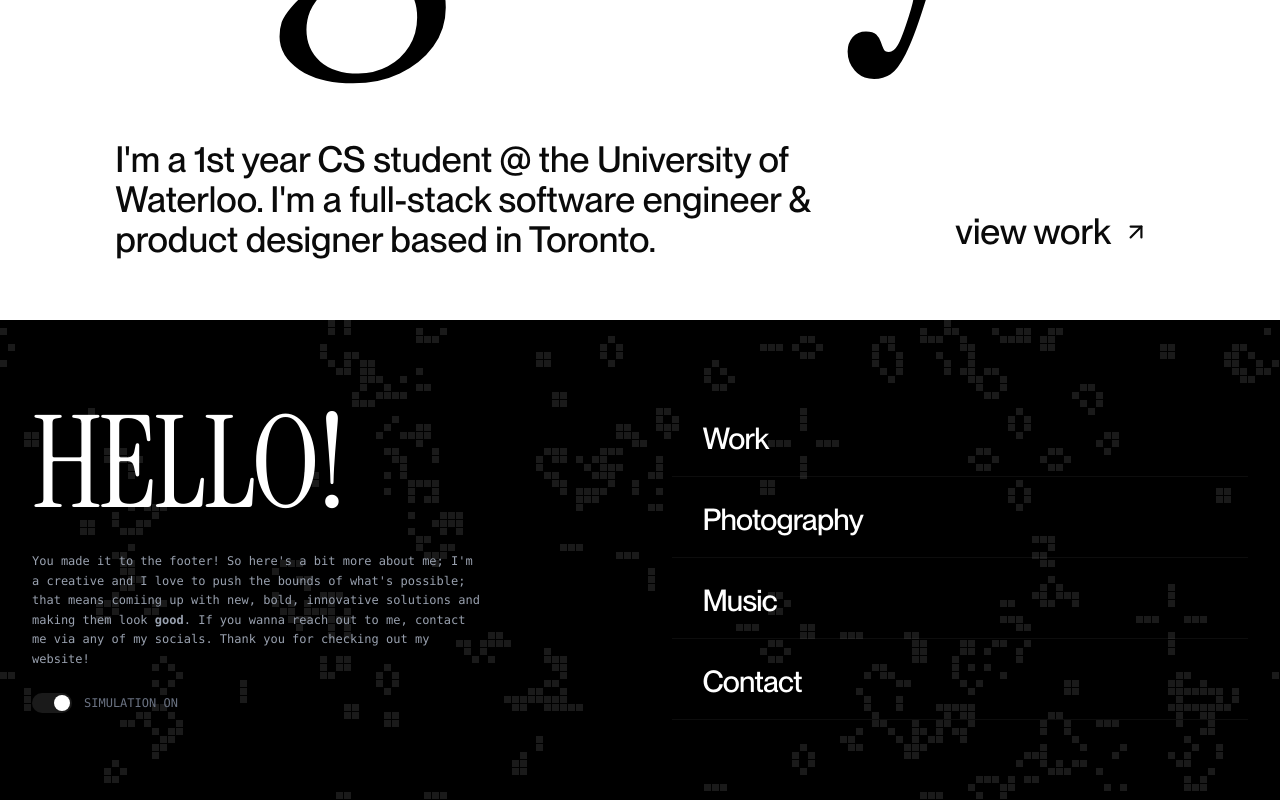
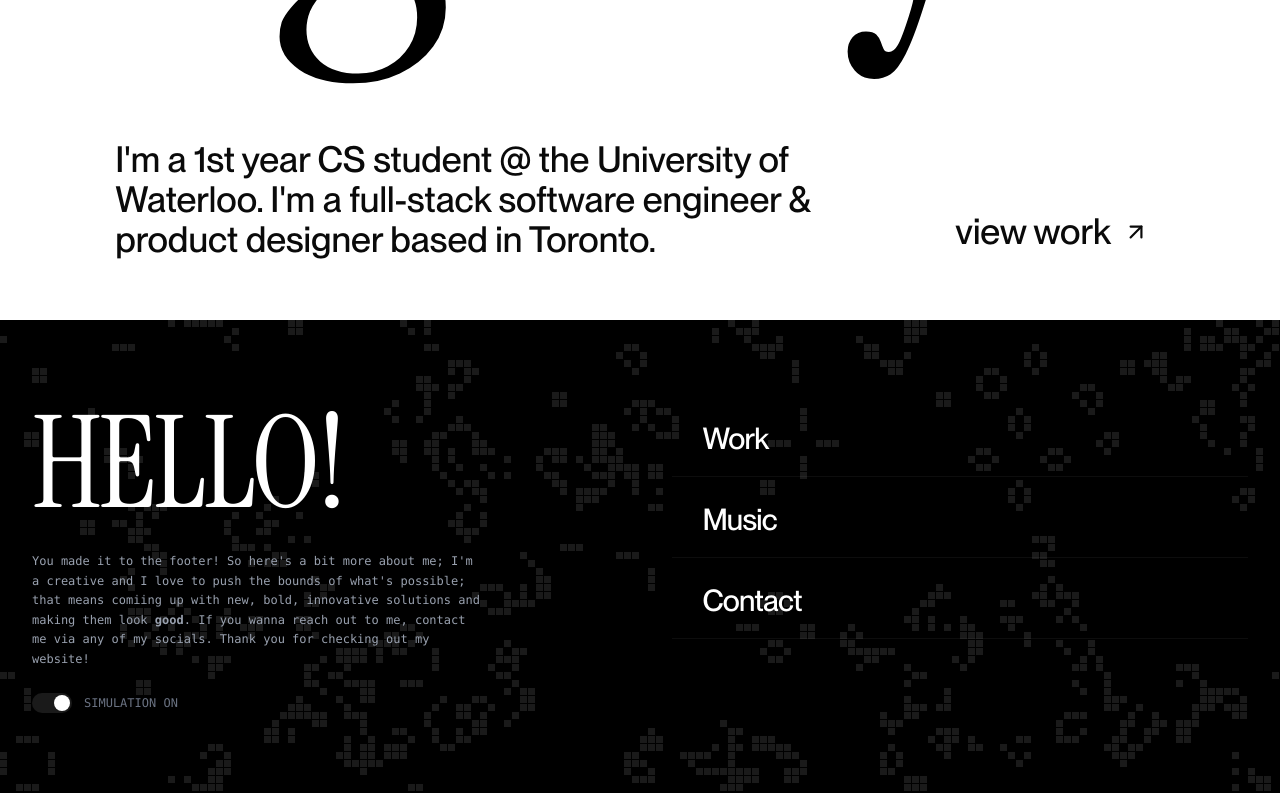
Before and after one commit to ayastaga/portfolio, a Next.js app: page / in a window 1280 px wide. Shown: the part 435-1235 px from the top of the page. Built offline with nearby package versions, Linux system fonts and the light colour scheme; a web font is replaced by a local one.

Commit message:
removed the Photography element from the footer.

```diff
--- a/components/Footer.tsx
+++ b/components/Footer.tsx
@@ -135,7 +135,6 @@ export default function Footer() {
 
   const links = [
     { label: "Work", href: "/work" },
-    { label: "Photography", href: "https://vsco.co/ayastaga" },
     { label: "Music", href: "http://soundcloud.com/aeiwon/" },
     { label: "Contact", href: "mailto:a764shar@uwaterloo.ca" },
   ];
@@ -199,6 +198,7 @@ export default function Footer() {
                   key={link.label}
                   href={link.href}
                   className="group block"
+                  target="_blank"
                   onMouseEnter={() => setHoveredLink(i)}
                   onMouseLeave={() => setHoveredLink(null)}
                 >
```
